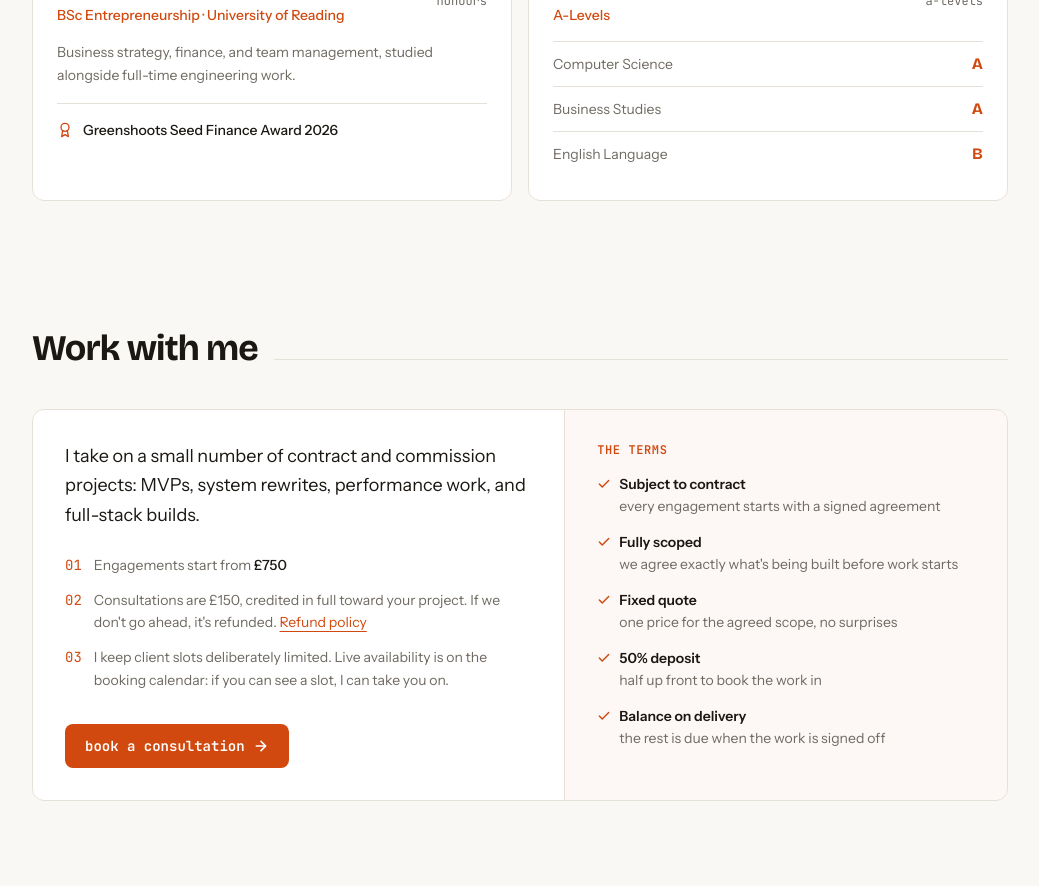
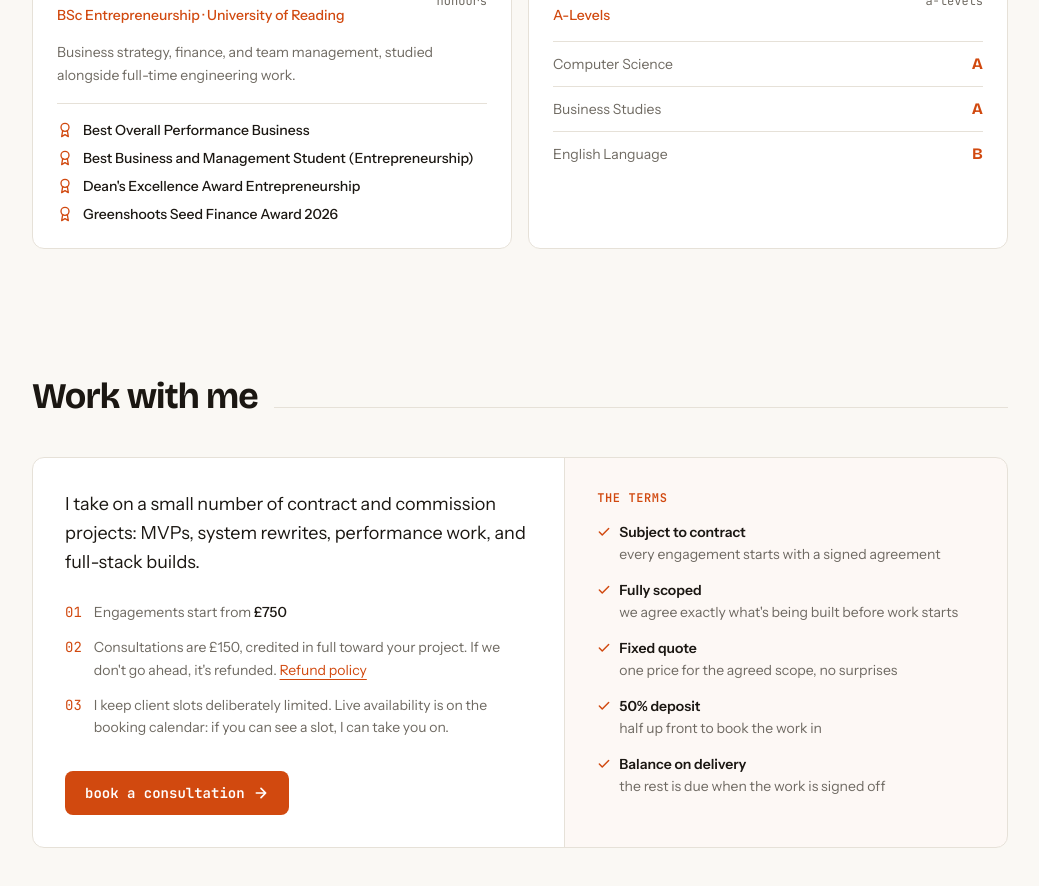
Before and after one commit to t3ned/gmiles.dev, a Vue app: page / in a window 1280 px wide. Shown: the part 2700-3586 px from the top of the page, without its empty margins (120-1159 px from the left). Built offline with nearby package versions, Linux system fonts and the light colour scheme.

Commit message:
feat: add university awards to education

```diff
--- a/src/data.ts
+++ b/src/data.ts
@@ -139,7 +139,12 @@ export const schools: School[] = [
 		detail: "Business strategy, finance, and team management, studied alongside full-time engineering work.",
 		headline: "First",
 		headlineNote: "honours",
-		awards: ["Greenshoots Seed Finance Award 2026"],
+		awards: [
+			"Best Overall Performance Business",
+			"Best Business and Management Student (Entrepreneurship)",
+			"Dean's Excellence Award Entrepreneurship",
+			"Greenshoots Seed Finance Award 2026",
+		],
 	},
 	{
 		name: "Bexhill College",
```
